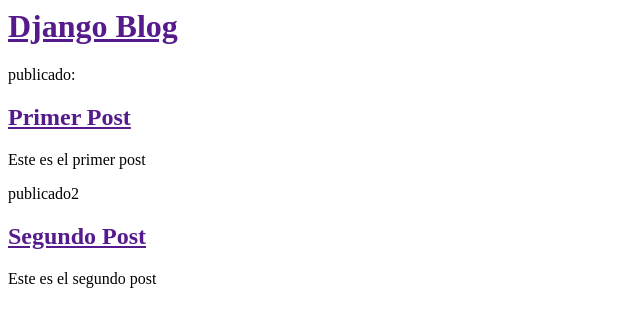
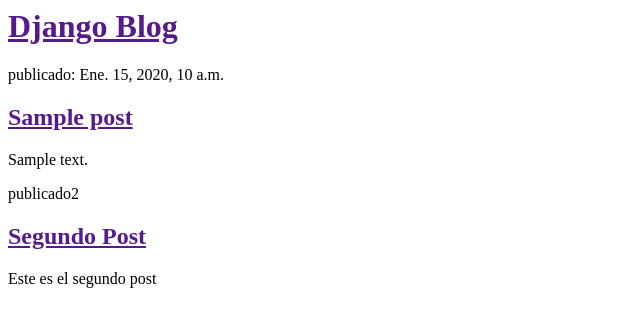
Before and after one commit to CristhianReyes/Pruebas, a Django app: template blog/templates/blog/post_list.html in a window 1280 px wide. Shown: the top 327 px of the page, without its empty margins (0-640 px from the left). Run offline with Django 3.2, Linux system fonts and the light colour scheme; the template is opened without the code that fills it: values that come from a table or form of the project are taken from there, others are empty; tables that the repository leaves empty hold one stand-in row (values such as "Sample post").

Commit message:
Plantillas modificadas para mostrar mensajes desde la base de datos

```diff
--- a/blog/templates/blog/post_list.html
+++ b/blog/templates/blog/post_list.html
@@ -7,11 +7,15 @@
     <h1><a href="">Django Blog</a></h1>
   </div>
 
+  {% for post in posts %}
+
   <div>
-    <p>publicado:</p>
-    <h2><a href="">Primer Post</a></h2>
-    <p>Este es el primer post </p>
+    <p>publicado: {{ post.published_date }}</p>
+    <h2><a href=""> {{ post.title }}</a></h2>
+    <p> {{ post.text|linebreaksbr}} </p>
   </div>
+
+  {% endfor %}
   <div>
     <p>publicado2</p>
     <h2><a href="">Segundo Post</a></h2>
--- a/blog/views.py
+++ b/blog/views.py
@@ -1,5 +1,8 @@
 from django.shortcuts import render
+from django.utils import timezone
+from .models import Post
 
 
 def post_list(request):
-    return render(request, 'blog/post_list.html', {})
+    posts = Post.objects.filter(published_date__lte=timezone.now()).order_by('published_date')
+    return render(request, 'blog/post_list.html', {'posts': posts})
```
